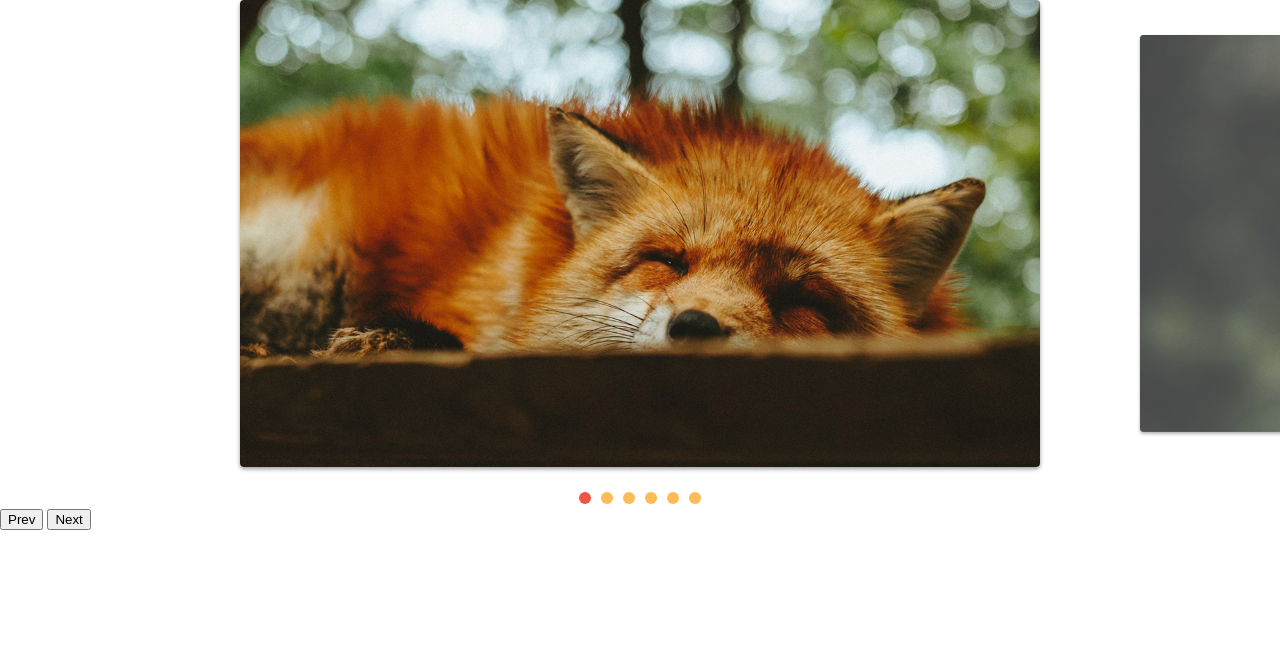
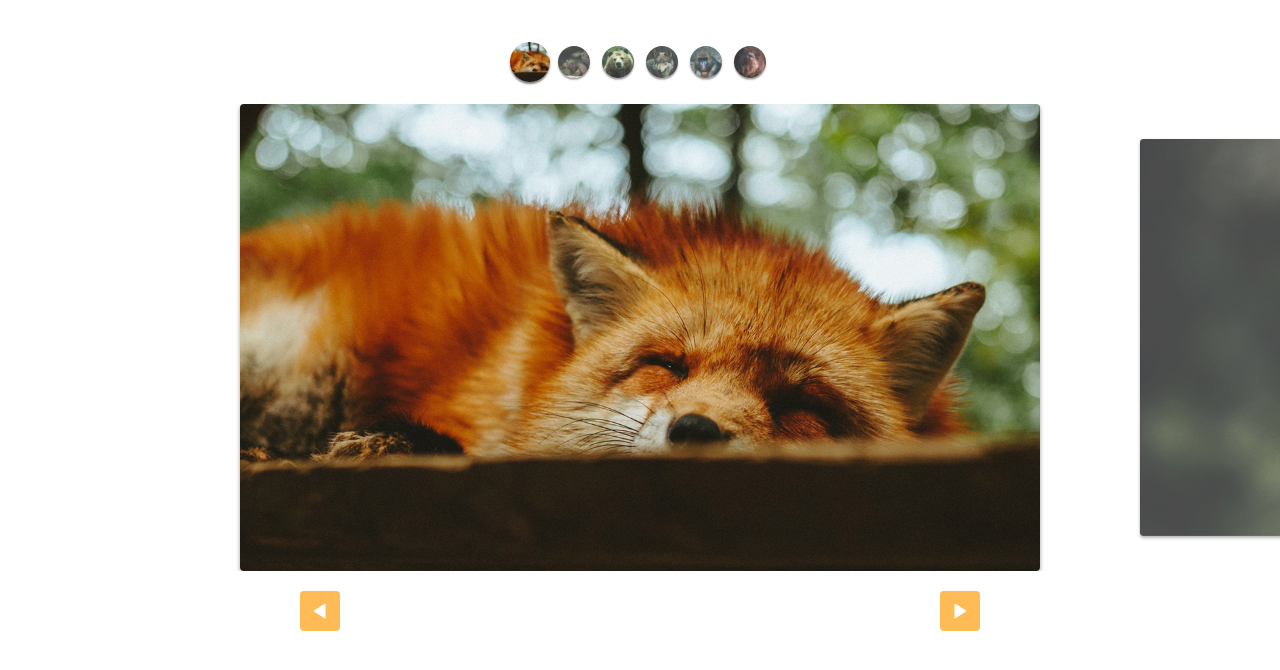
Before and after one commit to gabreuvcr/slide, a plain HTML site: page index.html in a window 1280 px wide. Drawn offline with Linux system fonts and the light colour scheme.

Commit message:
controle de pagina estilizado

```diff
--- a/index.html
+++ b/index.html
@@ -7,6 +7,14 @@
   <title>Slide</title>
 </head>
 <body>
+  <ul class="custom-controls">
+    <li><img src="img/foto1-thumb.jpg" alt="Raposa"></li>
+    <li><img src="img/foto2-thumb.jpg" alt="Esquilo"></li>
+    <li><img src="img/foto3-thumb.jpg" alt="Urso"></li>
+    <li><img src="img/foto4-thumb.jpg" alt="Lobo"></li>
+    <li><img src="img/foto5-thumb.jpg" alt="Macaco"></li>
+    <li><img src="img/foto6-thumb.jpg" alt="Leão"></li>
+  </ul>
   <div class="wrapper">
     <ul class="slide">
       <li><img src="img/foto1.jpg" alt="Raposa"></li>
@@ -18,8 +26,8 @@
     </ul>
   </div>
   <div class="arrow-nav">
-    <button class="prev">Prev</button>
-    <button class="next">Next</button>
+    <button class="prev"></button>
+    <button class="next"></button>
   </div>
   <script type="module" src="src/script.js"></script>
 </body>
--- a/src/script.js
+++ b/src/script.js
@@ -1,6 +1,6 @@
-import { SlideNav } from './slide.js';
+import SlideNav from './slide.js';
 
 const slide = new SlideNav('.slide', '.wrapper');
 slide.init();
 slide.addArrow('.prev', '.next');
-slide.addControl();
+slide.addControl('.custom-controls');
--- a/src/slide.js
+++ b/src/slide.js
@@ -153,7 +153,7 @@ export class Slide {
   }
 }
 
-export class SlideNav extends Slide {
+export default class SlideNav extends Slide {
   constructor(slide, wrapper) {
     super(slide, wrapper);
     this.bindControlEvents();
--- a/styles/style.css
+++ b/styles/style.css
@@ -64,3 +64,48 @@ img {
 [data-control="slide"] li a:hover, [data-control="slide"] li.active a {
   background: #E54;
 }
+
+.custom-controls {
+  display: flex;
+  justify-content: center;
+  margin-top: 40px;
+  margin-bottom: 20px;
+  flex-wrap: wrap;
+}
+
+.custom-controls li {
+  opacity: .8;
+  transform: scale(.8);
+  width: 40px;
+  height: 40px;
+  border-radius: 50%;
+  overflow: hidden;
+  margin: 2px;
+  box-shadow: 0 2px 2px rgba(0, 0, 0, .5);
+  transition: .3s;
+}
+
+.custom-controls li.active {
+  opacity: 1;
+  transform: scale(1);
+}
+
+.arrow-nav {
+  display: flex;
+  justify-content: space-around;
+  margin: 20px 0;
+}
+
+.arrow-nav button {
+  cursor: pointer;
+  border: none;
+  border-radius: 4px;
+  color: white;
+  width: 40px;
+  height: 40px;
+  background: #FB5 url('../img/arrow.svg') center center no-repeat;
+}
+
+.arrow-nav button.prev {
+  transform: rotate(-180deg);
+}
```
